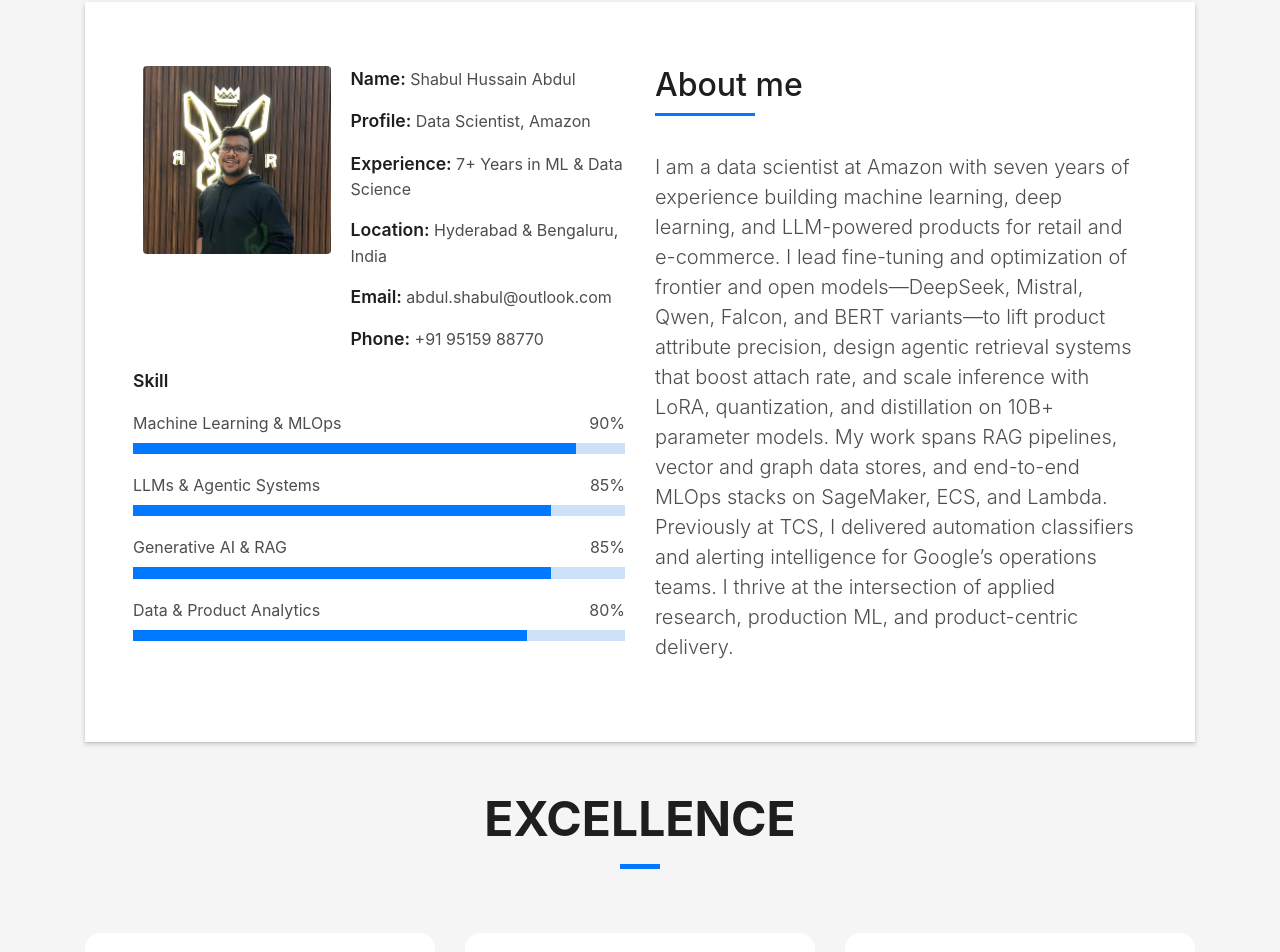
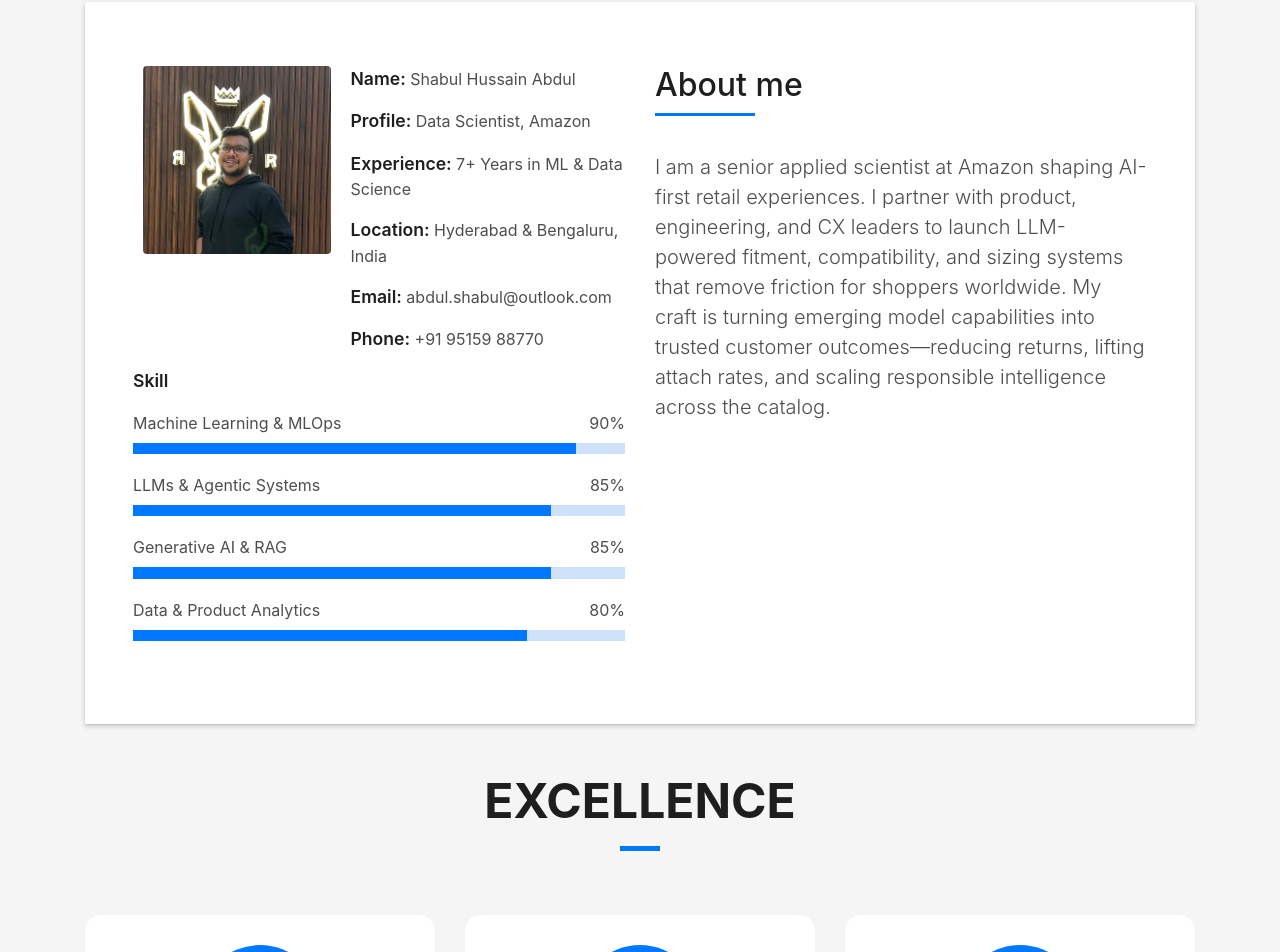
Before and after one commit to shabul/seo_webistes_shabul, a plain HTML site: page index.html in a window 1280 px wide. Shown: the part 862-1814 px from the top of the page. Drawn offline with Linux system fonts and the light colour scheme; a script that the page names is missing; files whose address does not match are found by name.

Commit message:
Refine about narrative for applied scientist positioning

```diff
--- a/index.html
+++ b/index.html
@@ -147,7 +147,7 @@
                   <!--Started programming in college days in PHP Web App Developement then worked in Java full stack development, now working as Machine Learning Engineer for a MNC in Chennai. -->
                   <!--</p>-->
                   <p class="lead">
-                    I am a data scientist at Amazon with seven years of experience building machine learning, deep learning, and LLM-powered products for retail and e-commerce. I lead fine-tuning and optimization of frontier and open models—DeepSeek, Mistral, Qwen, Falcon, and BERT variants—to lift product attribute precision, design agentic retrieval systems that boost attach rate, and scale inference with LoRA, quantization, and distillation on 10B+ parameter models. My work spans RAG pipelines, vector and graph data stores, and end-to-end MLOps stacks on SageMaker, ECS, and Lambda. Previously at TCS, I delivered automation classifiers and alerting intelligence for Google’s operations teams. I thrive at the intersection of applied research, production ML, and product-centric delivery.
+                    I am a senior applied scientist at Amazon shaping AI-first retail experiences. I partner with product, engineering, and CX leaders to launch LLM-powered fitment, compatibility, and sizing systems that remove friction for shoppers worldwide. My craft is turning emerging model capabilities into trusted customer outcomes—reducing returns, lifting attach rates, and scaling responsible intelligence across the catalog.
                   </p>
 
 
```
